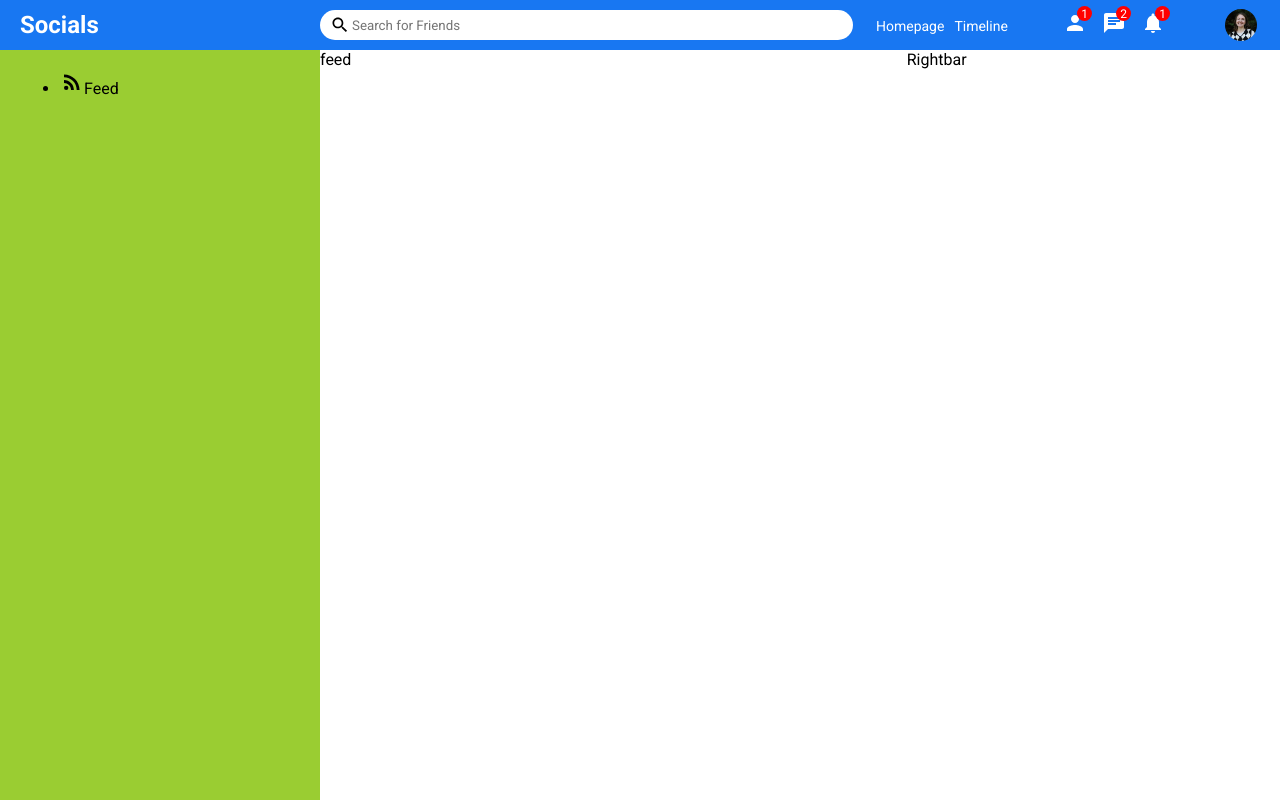
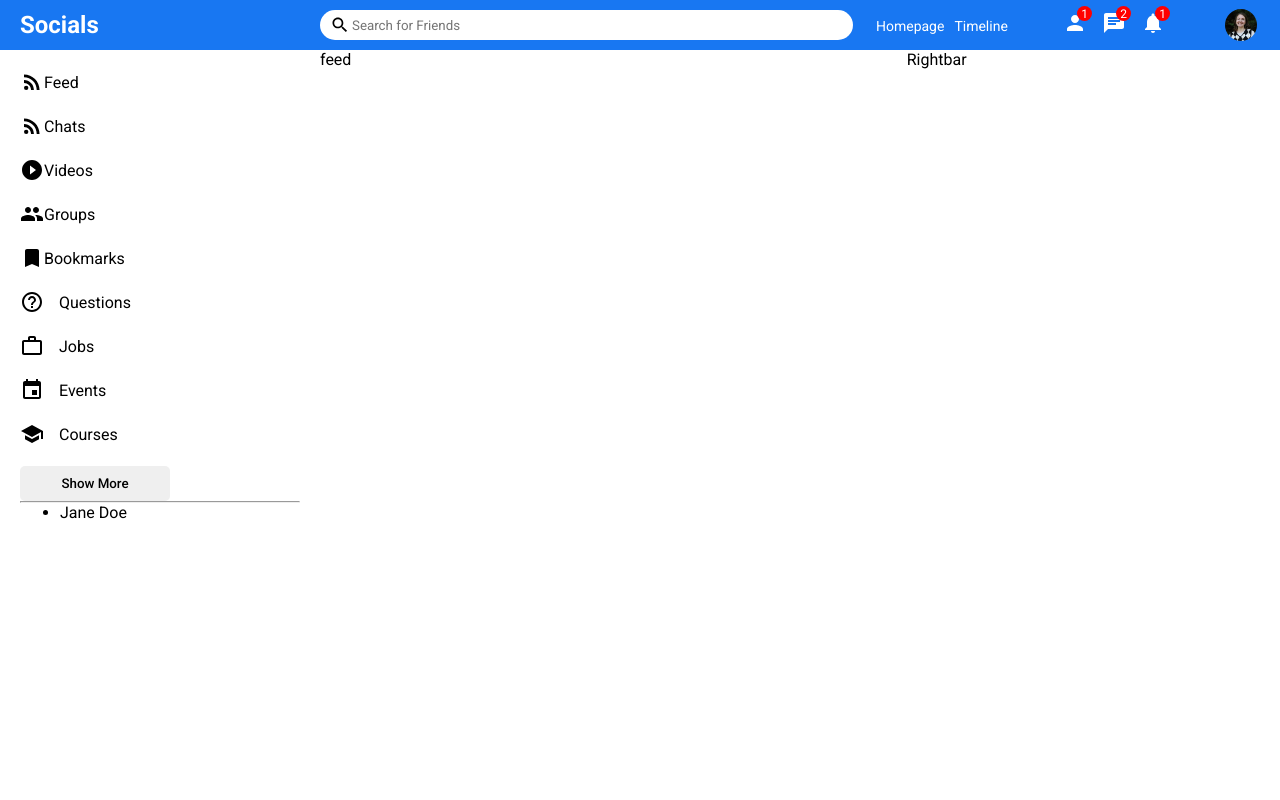
Before and after one commit to sarahgjacobs/socials, a React (Create React App) app: page / in a window 1280 px wide. Built offline with nearby package versions, Linux system fonts and the light colour scheme.

Commit message:
added side bar components

```diff
--- a/src/components/sidebar/Sidebar.jsx
+++ b/src/components/sidebar/Sidebar.jsx
@@ -1,5 +1,5 @@
 import './sidebar.css';
-import { RssFeed} from '@material-ui/icons'
+import { PlayCircleFilledOutlined, RssFeed, Group, Bookmark, HelpOutline, Event, School, WorkOutline} from '@material-ui/icons'
 
 
 export default function Sidebar() {
@@ -11,6 +11,46 @@ export default function Sidebar() {
             <RssFeed />
             <span className="sidebarListItemText">Feed</span>
           </li>
+          <li className='sidebarListItem'>
+            <RssFeed />
+            <span className="sidebarListItemText">Chats</span>
+          </li>
+          <li className='sidebarListItem'>
+            <PlayCircleFilledOutlined />
+            <span className="sidebarListItemText">Videos</span>
+          </li>
+          <li className='sidebarListItem'>
+            <Group />
+            <span className="sidebarListItemText">Groups</span>
+          </li>
+          <li className='sidebarListItem'>
+            <Bookmark />
+            <span className="sidebarListItemText">Bookmarks</span>
+          </li>
+          <li className='sidebarListItem'>
+            <HelpOutline className="sidebarIcon" />
+            <span className="sidebarListItemText">Questions</span>
+          </li>
+          <li className='sidebarListItem'>
+            <WorkOutline className='sidebarIcon' />
+            <span className="sidebarListItemText">Jobs</span>
+          </li>
+          <li className='sidebarListItem'>
+            <Event className="sidebarIcon" />
+            <span className="sidebarListItemText">Events</span>
+          </li>
+          <li className='sidebarListItem'>
+            <School className="sidebarIcon" />
+            <span className="sidebarListItemText">Courses</span>
+          </li>
+        </ul>
+        <button className='sidebarButton'>Show More</button>
+        <hr className='sidebarHr'/>
+        <ul className='sidebarFriendList'>
+          <li className='sidebarFriend'>
+            <img className='sidebarFriendImg' src='/assets/friend1.JPG' alt='' />
+            <span className="sidebarFriendName">Jane Doe</span>
+          </li>
         </ul>
       </div>
       </div>
--- a/src/components/sidebar/sidebar.css
+++ b/src/components/sidebar/sidebar.css
@@ -1,6 +1,5 @@
 .sidebar {
     flex: 3;
-    background-color: yellowgreen;
     height: calc(100vh - 50px);
 
 }
@@ -8,3 +7,27 @@
 .sidebarWrapper {
     padding: 20px;
 }
+
+.sidebarList {
+    padding: 0;
+    margin: 0;
+    list-style: none;
+}
+
+.sidebarListItem {
+    display: flex;
+    align-items: center;
+    margin-bottom: 20px;
+}
+
+.sidebarIcon {
+    margin-right: 15px;
+}
+
+.sidebarButton {
+    width: 150px;
+    border: none;
+    padding: 10px;
+    border-radius: 5px;
+    font-weight: 500;
+}
```
Also changed, not shown: public/assets/friend1.JPG (added).
